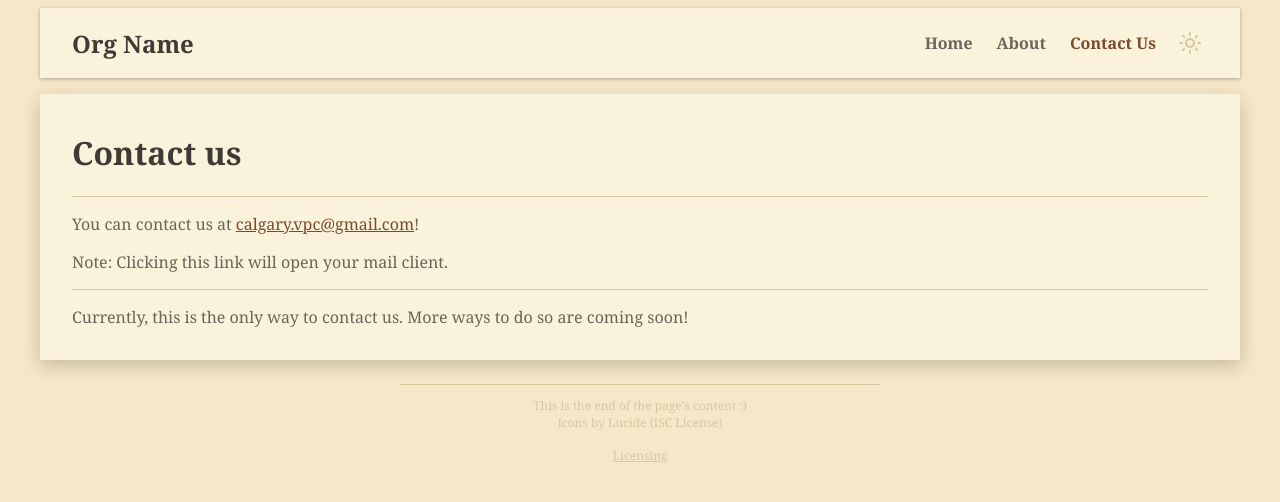
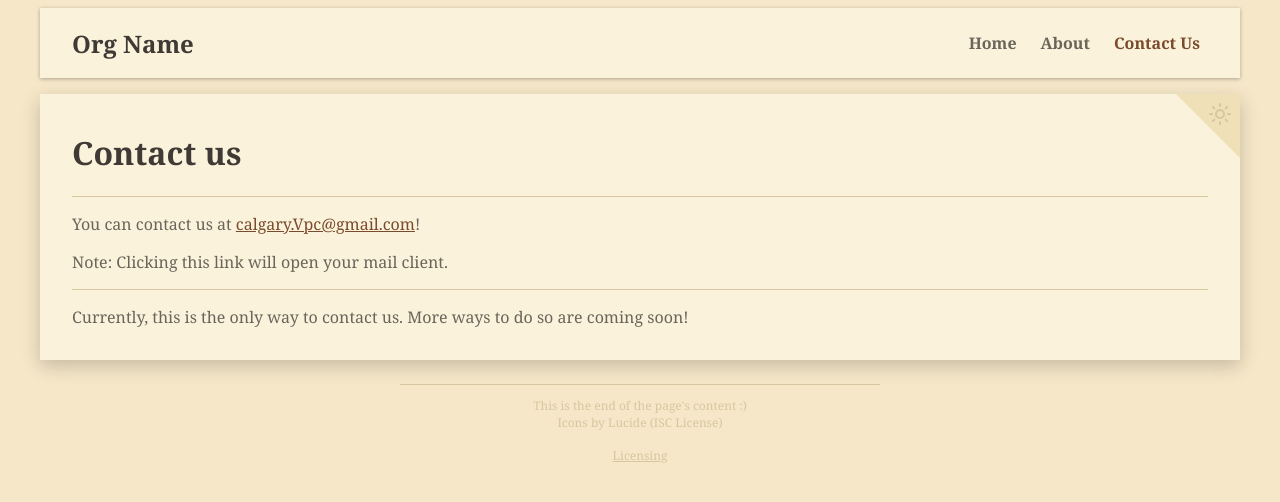
Before and after one commit to ethann0625/vpc-website, a Jekyll site: the page built from contact.html, in a window 1280 px wide. Shown: the top 502 px of the page. Built offline with Jekyll 4.4.1, drawn with Linux system fonts in a browser that asks for light colours.

Commit message:
Moved theme toggle button, cleanup - Moved the theme toggle button to the body container - Moved icons.css content to theme_toggle.css - Cleaned up contact.html

```diff
--- a/_includes/navigation.html
+++ b/_includes/navigation.html
@@ -11,7 +11,6 @@
   <span>{{ item.name }}</span>
   </a>
   {% endfor %}
-{% include theme_toggle.html %}</div>
   </div>
 </nav>
 </header>
--- a/_includes/theme_toggle.html
+++ b/_includes/theme_toggle.html
@@ -1 +1,5 @@
-<button id="theme-toggle">{% include icons/sun.svg %} {% include icons/moon.svg %}</button>
+<div id="theme-toggle-container">
+<button id="theme-toggle">
+    {% include icons/sun.svg %} {% include icons/moon.svg %}
+</button>
+</div>
--- a/_layouts/default.html
+++ b/_layouts/default.html
@@ -7,6 +7,7 @@
     <title>{{ page.title }}</title>
   </head>
   <body> {% include navigation.html %} <div id="content-container">
+          {% include theme_toggle.html %}
       {{ content }}
     </div> {% include footer.html %} </body>
 </html>
--- a/assets/css/content.css
+++ b/assets/css/content.css
@@ -1,4 +1,5 @@
 #content-container {
+  position: relative;
   background-color: var(--surface);
   padding: 1rem 2rem 1rem 2rem;
   box-shadow: 0 6px 18px rgba(0, 0, 0, 0.2);
--- a/assets/css/icons.css
+++ /dev/null
@@ -1,7 +0,0 @@
-.icon {
-  color: var(--border);
-}
-
-.icon:hover {
-  color: var(--accent);
-}
--- a/assets/css/styles.css
+++ b/assets/css/styles.css
@@ -2,4 +2,4 @@
 @import "base.css";
 @import "content.css";
 @import "nav.css";
-@import "icons.css";
+@import "theme_toggle.css";
--- /dev/null
+++ b/assets/css/theme_toggle.css
@@ -0,0 +1,33 @@
+.icon {
+  color: var(--border);
+}
+
+.icon:hover {
+  color: var(--accent);
+}
+
+#theme-toggle {
+  background-color: transparent;
+  width: 100%;
+  height: 100%;
+  display: flex;
+  align-items: center;
+  justify-content: center;
+}
+
+#theme-toggle-container {
+  position: absolute;
+  top: 0;
+  right: 0;
+  background-color: var(--bg-alt);
+
+  width: 4rem;
+  height: 4rem;
+  clip-path: polygon(100% 0, 0 0, 100% 100%);
+}
+
+#theme-toggle svg {
+  width: 1.5rem;
+  height: 1.5rem;
+  transform: translate(50%, -50%);
+}
--- a/contact.html
+++ b/contact.html
@@ -6,13 +6,10 @@ title: Contact Us!
 <!doctype html>
 <h1>Contact us</h1>
 <hr />
-<p></p>
+<p>
+  You can contact us at
+  <a href="mailto:calgary.vpc@gmail.com">calgary.Vpc@gmail.com</a>!
 </p>
-  <p>
-  You can contact us at
-    <a href="mailto:calgary.vpc@gmail.com">calgary.vpc@gmail.com</a>!
-  </p>
-  <p class="note">Note: Clicking this link will open your mail client.</p>
-  <hr/>
-  <p> Currently, this is the only way to contact us. More ways to do so are coming soon! </p>
-</form>
+<p class="note">Note: Clicking this link will open your mail client.</p>
+<hr />
+<p>Currently, this is the only way to contact us. More ways to do so are coming soon!</p>
```
